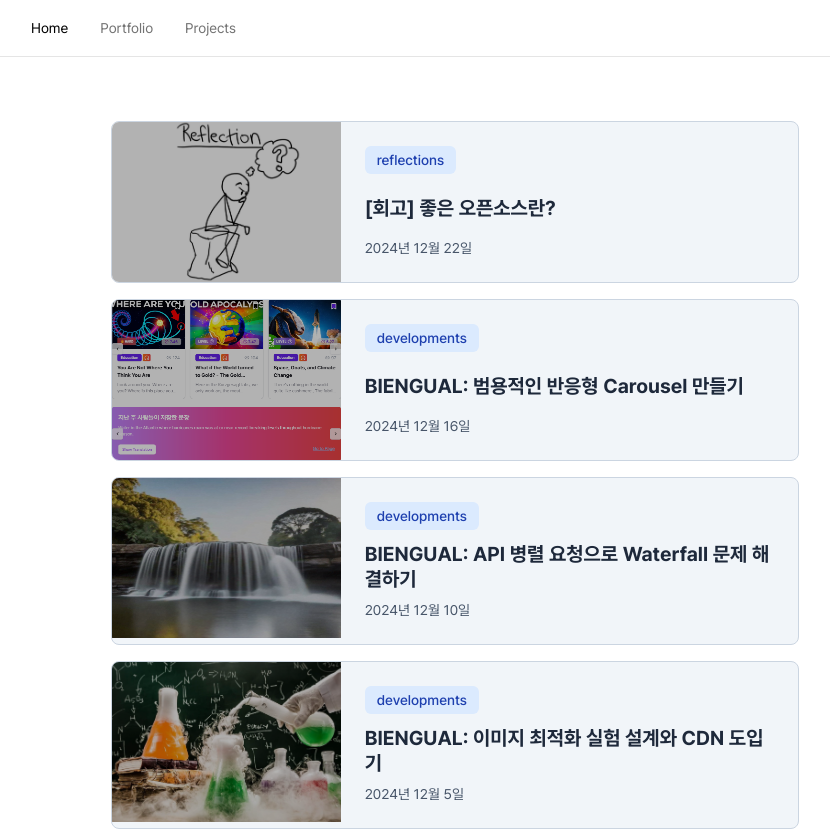
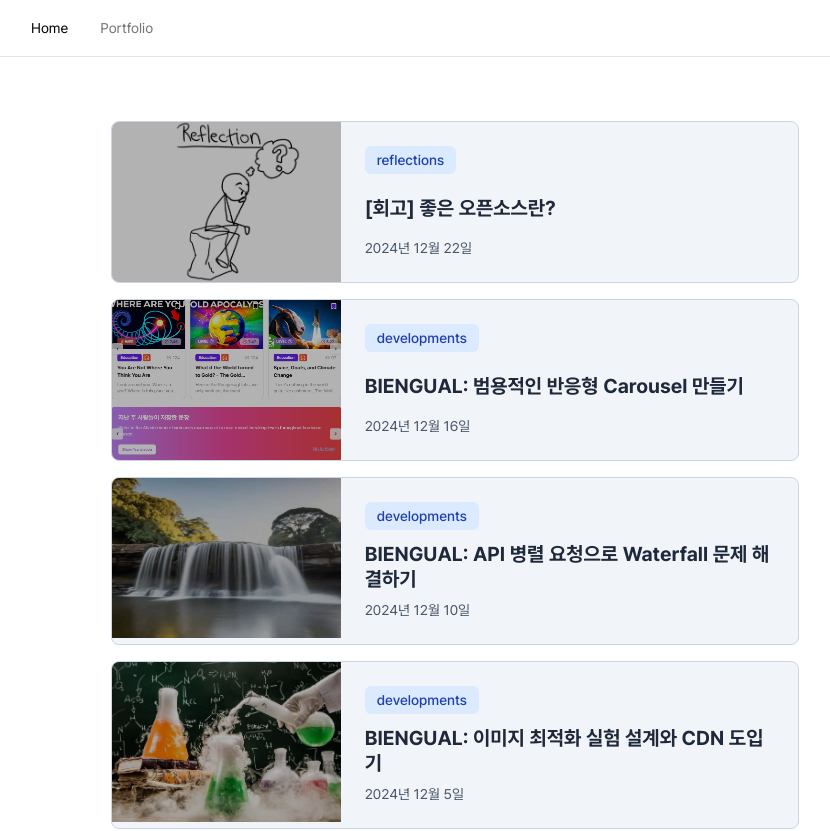
Before and after one commit to smosco/smosco.blog, a Next.js app: page / in a window 1280 px wide. Shown: the top 831 px of the page, without its empty margins (185-1015 px from the left). Built offline with nearby package versions, Linux system fonts and the light colour scheme.

Commit message:
feat: project 메뉴 제거

```diff
--- a/src/components/layout/Header.tsx
+++ b/src/components/layout/Header.tsx
@@ -7,7 +7,7 @@ import { cn } from '@/lib/utils';
 const navigation = [
   { name: 'Home', href: '/' },
   { name: 'Portfolio', href: '/portfolio' },
-  { name: 'Projects', href: '/projects' },
+  // { name: 'Projects', href: '/projects' },
 ];
 
 export function Header() {
```
